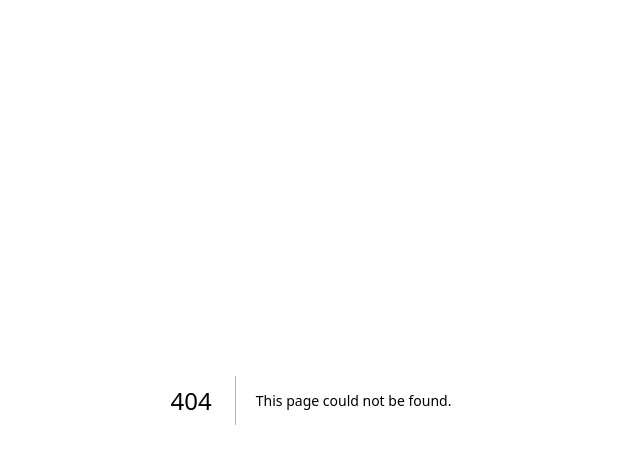
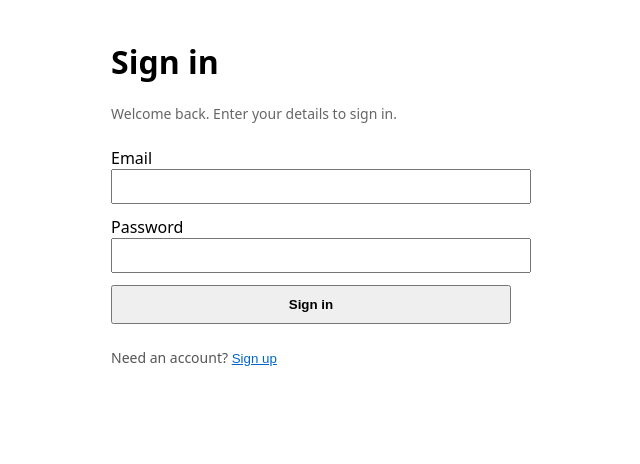
Before and after one commit to BillyZera/pureart-alliance, a Next.js app: page /login in a window 1280 px wide. Before the commit this address had no page. Shown: the top 464 px of the page, without its empty margins (329-969 px from the left). Built offline with nearby package versions, Linux system fonts and the light colour scheme; no server answers.

Commit message:
Add auth (signup/signin) and user header

```diff
--- a/pages/artist/[slug].js
+++ b/pages/artist/[slug].js
@@ -1,3 +1,4 @@
+import HeaderUser from '../components/HeaderUser';
 import { supabase } from '../../lib/supabaseClient';
 
 export async function getServerSideProps({ params }) {
--- a/pages/directory.js
+++ b/pages/directory.js
@@ -1,3 +1,4 @@
+import HeaderUser from '../components/HeaderUser';
 import Link from 'next/link';
 import { supabase } from '../lib/supabaseClient';
 
--- a/pages/index.js
+++ b/pages/index.js
@@ -1,3 +1,4 @@
+import HeaderUser from '../components/HeaderUser';
 export default function Home() {
   return (
     <main style={{maxWidth: 800, margin: '40px auto', padding: '0 16px', fontFamily: 'system-ui, sans-serif'}}>
--- /dev/null
+++ b/pages/login.js
@@ -0,0 +1,144 @@
+import { useState } from 'react';
+import { supabase } from '../lib/supabaseClient';
+
+export default function LoginPage() {
+  const [mode, setMode] = useState('signin'); // 'signin' or 'signup'
+  const [email, setEmail] = useState('');
+  const [password, setPassword] = useState('');
+  const [message, setMessage] = useState('');
+
+  async function handleSubmit(e) {
+    e.preventDefault();
+    setMessage('Working...');
+
+    if (mode === 'signup') {
+      // 1. Create the auth user
+      const { data: signUpData, error: signUpError } = await supabase.auth.signUp({
+        email,
+        password,
+      });
+
+      if (signUpError) {
+        setMessage('Error: ' + signUpError.message);
+        return;
+      }
+
+      // 2. Create a matching profile row with default role 'voter'
+      if (signUpData.user) {
+        const { error: profileError } = await supabase
+          .from('profiles')
+          .insert([
+            {
+              id: signUpData.user.id,
+              display_name: email.split('@')[0], // simple default name
+              role: 'voter',
+            }
+          ]);
+
+        if (profileError) {
+          setMessage('Signed up, but profile failed: ' + profileError.message);
+          return;
+        }
+      }
+
+      setMessage('Account created. You can now sign in.');
+      setMode('signin');
+      return;
+    }
+
+    if (mode === 'signin') {
+      const { error: signInError } = await supabase.auth.signInWithPassword({
+        email,
+        password,
+      });
+
+      if (signInError) {
+        setMessage('Error: ' + signInError.message);
+        return;
+      }
+
+      setMessage('Signed in!');
+      return;
+    }
+  }
+
+  return (
+    <main style={{
+      maxWidth: 400,
+      margin: '40px auto',
+      padding: '0 16px',
+      fontFamily: 'system-ui, sans-serif'
+    }}>
+      <h1>{mode === 'signin' ? 'Sign in' : 'Sign up'}</h1>
+
+      <p style={{fontSize: '14px', color: '#666'}}>
+        {mode === 'signin'
+          ? 'Welcome back. Enter your details to sign in.'
+          : 'Create a voter account. This lets you vote on artists.'}
+      </p>
+
+      <form onSubmit={handleSubmit} style={{display:'grid', gap:'12px', marginTop:'24px'}}>
+        <label>
+          Email<br />
+          <input
+            style={{width:'100%', padding:'8px'}}
+            type="email"
+            value={email}
+            onChange={e => setEmail(e.target.value)}
+            required
+          />
+        </label>
+
+        <label>
+          Password<br />
+          <input
+            style={{width:'100%', padding:'8px'}}
+            type="password"
+            value={password}
+            onChange={e => setPassword(e.target.value)}
+            required
+          />
+        </label>
+
+        <button
+          type="submit"
+          style={{
+            padding: '10px 14px',
+            fontWeight: 'bold',
+            cursor: 'pointer'
+          }}
+        >
+          {mode === 'signin' ? 'Sign in' : 'Sign up'}
+        </button>
+      </form>
+
+      {message && (
+        <p style={{marginTop:'16px', fontWeight:'bold'}}>{message}</p>
+      )}
+
+      <p style={{marginTop:'24px', fontSize:'14px', color:'#555'}}>
+        {mode === 'signin' ? (
+          <>
+            Need an account?{' '}
+            <button
+              style={{color:'#0066cc', textDecoration:'underline', background:'none', border:'none', padding:0, cursor:'pointer'}}
+              onClick={() => { setMode('signup'); setMessage(''); }}
+            >
+              Sign up
+            </button>
+          </>
+        ) : (
+          <>
+            Already have an account?{' '}
+            <button
+              style={{color:'#0066cc', textDecoration:'underline', background:'none', border:'none', padding:0, cursor:'pointer'}}
+              onClick={() => { setMode('signin'); setMessage(''); }}
+            >
+              Sign in
+            </button>
+          </>
+        )}
+      </p>
+    </main>
+  );
+}
```
Also changed, not shown: components/HeaderUser.js (added, +43 -0 lines).
